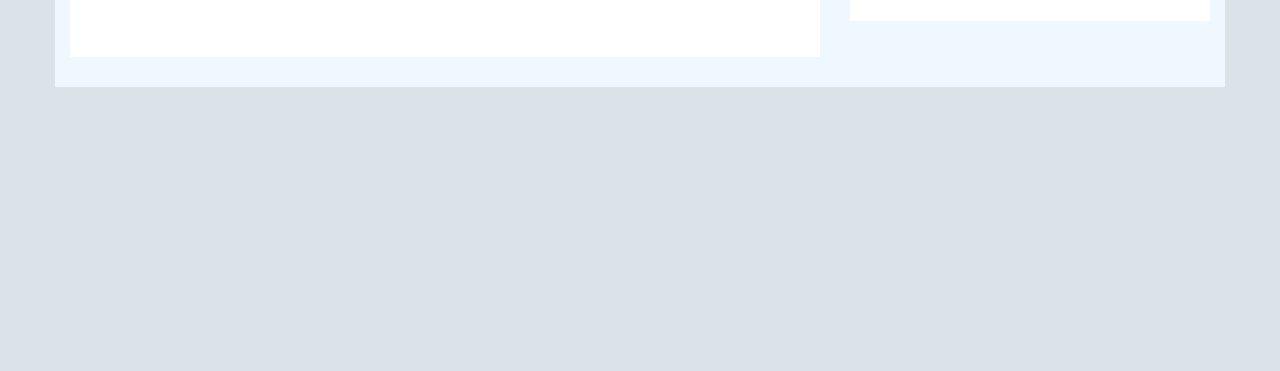
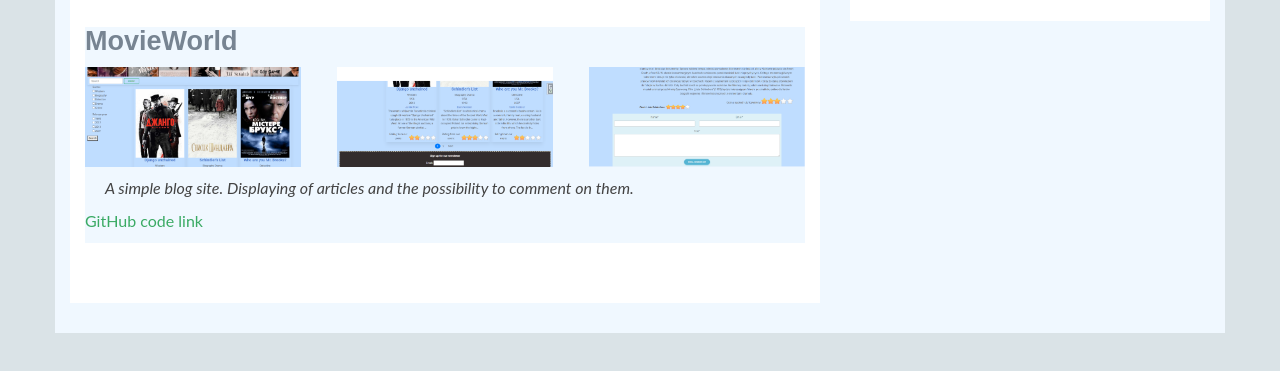
Before and after one commit to Nickolasso2/Nickolasso2.github.io, a plain HTML site: page index.html in a window 1280 px wide. Shown: the part 1284-1655 px from the top of the page. Before the commit the page ends 1431 px from the top, so only its background shows below. Drawn offline with Linux system fonts and the light colour scheme.

Commit message:
added movies

```diff
--- a/index.html
+++ b/index.html
@@ -107,6 +107,26 @@
 
 
                         </div><!--//item-->
+                        <div class="item row">
+                            <h3 class="title"><a style="font-size: 1.5em;" href="https://moviessite-production.up.railway.app">MovieWorld</a></h3>
+
+                            <div class="project_imgs" style="display: flex;"><img class="img-responsive project-image"
+                                    src="assets/images/projects/movies_screen1.png" alt="project name" />
+                                <img class="img-responsive project-image" src="assets/images/projects/movies_screen2.png"
+                                    alt="project name" />
+                                <img class="img-responsive project-image" src="assets/images/projects/movie_detail.png"
+                                    alt="project name" />
+                            </div>
+
+
+                            <p class="projectDesc"><span class="indent"></span><i>A simple blog site. Displaying of
+                                    articles and the possibility to comment on them.</i></p>
+
+                            <p><a href="https://github.com/Nickolasso2/Blog">GitHub code link</a></p>
+
+
+                        </div><!--//item-->
+
                     </div><!--//section-inner-->
                 </section><!--//section-->
 
```
Also changed, not shown: assets/images/projects/movie_detail.png (added), assets/images/projects/movies_screen1.png (added), assets/images/projects/movies_screen2.png (added).
